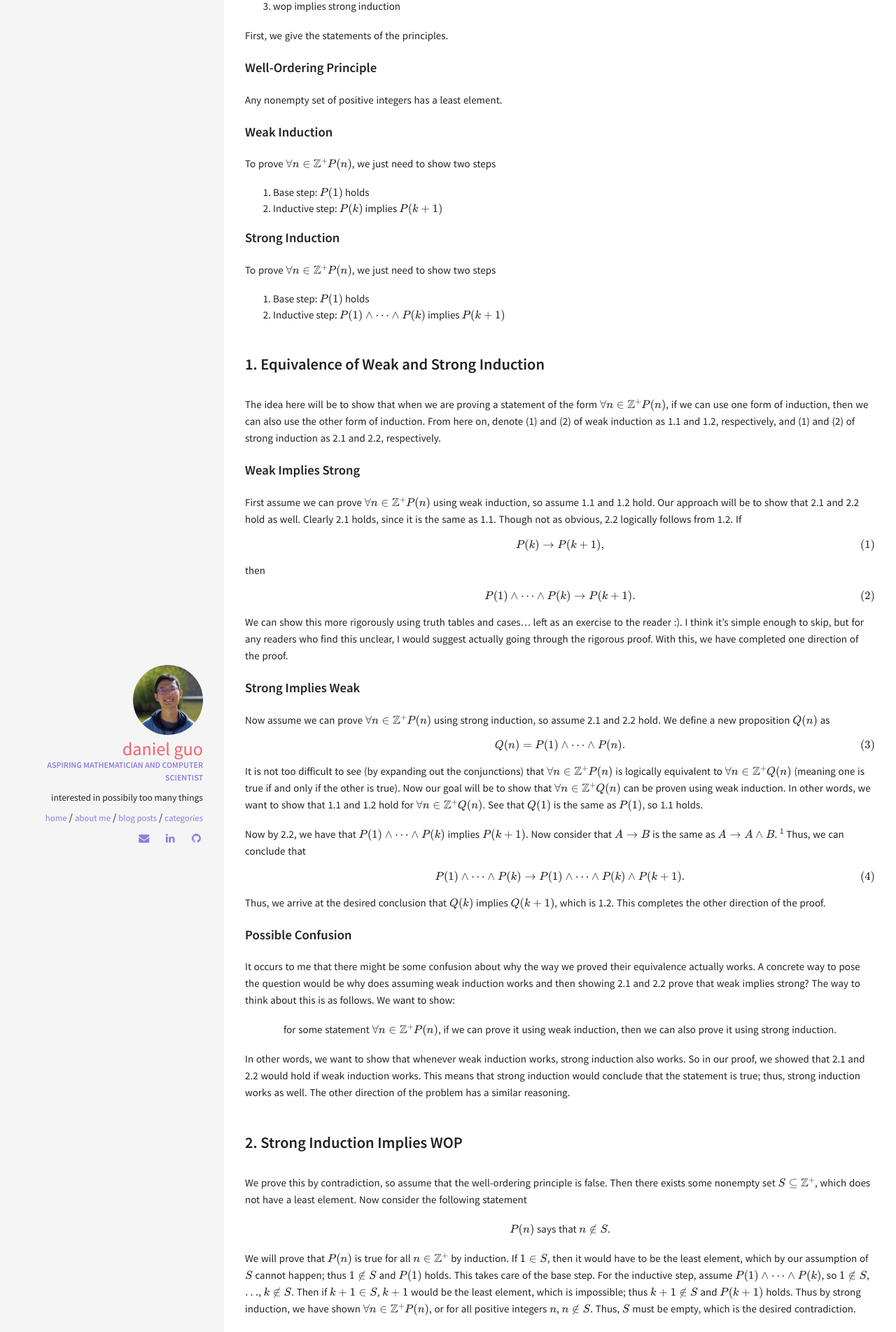
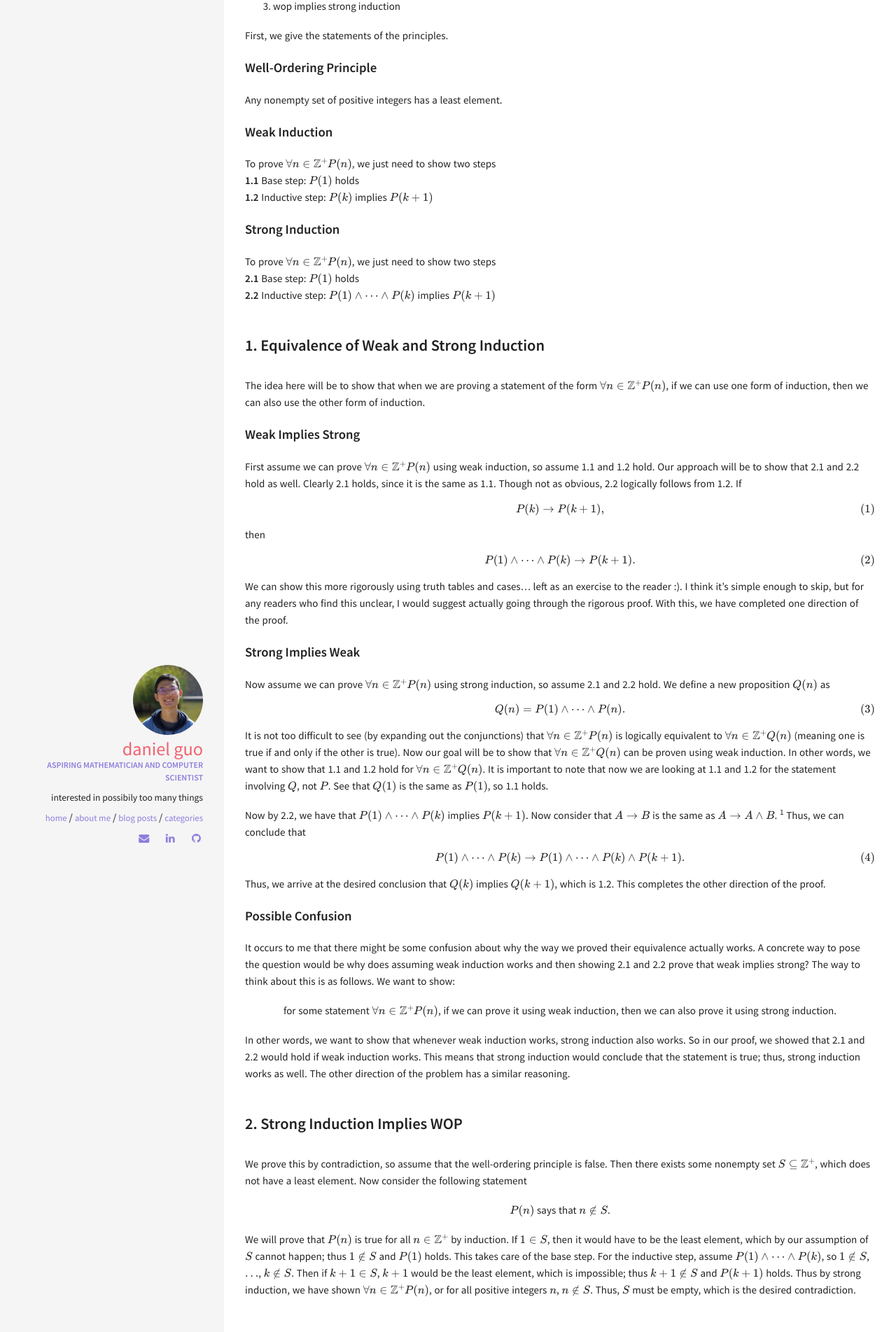
Before and after one commit to d-guo/danielguo.dev_old, a Jekyll site: the page built from _posts/2019-12-21-induction_and_wellordering.md, in a window 1280 px wide. Shown: the part 391-2294 px from the top of the page at 70% size. Built offline with Jekyll 4.4.1, drawn with Linux system fonts in a browser that asks for light colours; formulas are drawn with MathJax 3; comment, search, counter and statistics services are not loaded.

Commit message:
fixed some spacing and numbering

```diff
--- a/_posts/2019-12-21-induction_and_wellordering.md
+++ b/_posts/2019-12-21-induction_and_wellordering.md
@@ -19,17 +19,17 @@ First, we give the statements of the principles.
 Any nonempty set of positive integers has a least element.
 
 #### Weak Induction
-To prove $\forall n \in \mathbb{Z}^{+} P(n)$, we just need to show two steps
-1. Base step: $P(1)$ holds
-2. Inductive step: $P(k)$ implies $P(k + 1)$
+To prove $\forall n \in \mathbb{Z}^{+} P(n)$, we just need to show two steps <br>
+**1.1** Base step: $P(1)$ holds <br>
+**1.2** Inductive step: $P(k)$ implies $P(k + 1)$
 
 #### Strong Induction
-To prove $\forall n \in \mathbb{Z}^{+} P(n)$, we just need to show two steps
-1. Base step: $P(1)$ holds
-2. Inductive step: $P(1) \land \dots \land P(k)$ implies $P(k + 1)$
+To prove $\forall n \in \mathbb{Z}^{+} P(n)$, we just need to show two steps <br>
+**2.1** Base step: $P(1)$ holds <br>
+**2.2** Inductive step: $P(1) \land \dots \land P(k)$ implies $P(k + 1)$
 
 ### 1. Equivalence of Weak and Strong Induction
-The idea here will be to show that when we are proving a statement of the form $\forall n \in \mathbb{Z}^{+} P(n)$, if we can use one form of induction, then we can also use the other form of induction. From here on, denote (1) and (2) of weak induction as 1.1 and 1.2, respectively, and (1) and (2) of strong induction as 2.1 and 2.2, respectively.
+The idea here will be to show that when we are proving a statement of the form $\forall n \in \mathbb{Z}^{+} P(n)$, if we can use one form of induction, then we can also use the other form of induction.
 
 #### Weak Implies Strong
 First assume we can prove $\forall n \in \mathbb{Z}^{+} P(n)$ using weak induction, so assume 1.1 and 1.2 hold. Our approach will be to show that 2.1 and 2.2 hold as well. Clearly 2.1 holds, since it is the same as 1.1. Though not as obvious, 2.2 logically follows from 1.2. If
@@ -47,7 +47,7 @@ Now assume we can prove $\forall n \in \mathbb{Z}^{+} P(n)$ using strong inducti
 \begin{equation}
 Q(n) = P(1) \land \dots \land P(n).
 \end{equation}
-It is not too difficult to see (by expanding out the conjunctions) that $\forall n \in \mathbb{Z}^{+} P(n)$ is logically equivalent to $\forall n \in \mathbb{Z}^{+} Q(n)$ (meaning one is true if and only if the other is true). Now our goal will be to show that $\forall n \in \mathbb{Z}^{+} Q(n)$ can be proven using weak induction. In other words, we want to show that 1.1 and 1.2 hold for $\forall n \in \mathbb{Z}^{+} Q(n)$. See that $Q(1)$ is the same as $P(1)$, so 1.1 holds.
+It is not too difficult to see (by expanding out the conjunctions) that $\forall n \in \mathbb{Z}^{+} P(n)$ is logically equivalent to $\forall n \in \mathbb{Z}^{+} Q(n)$ (meaning one is true if and only if the other is true). Now our goal will be to show that $\forall n \in \mathbb{Z}^{+} Q(n)$ can be proven using weak induction. In other words, we want to show that 1.1 and 1.2 hold for $\forall n \in \mathbb{Z}^{+} Q(n)$. It is important to note that now we are looking at 1.1 and 1.2 for the statement involving $Q$, not $P$. See that $Q(1)$ is the same as $P(1)$, so 1.1 holds.
 
 Now by 2.2, we have that $P(1) \land \dots \land P(k)$ implies $P(k + 1)$. Now consider that $A \rightarrow B$ is the same as $A \rightarrow A \land B$. <sup>1</sup> Thus, we can conclude that
 \begin{equation}
```
